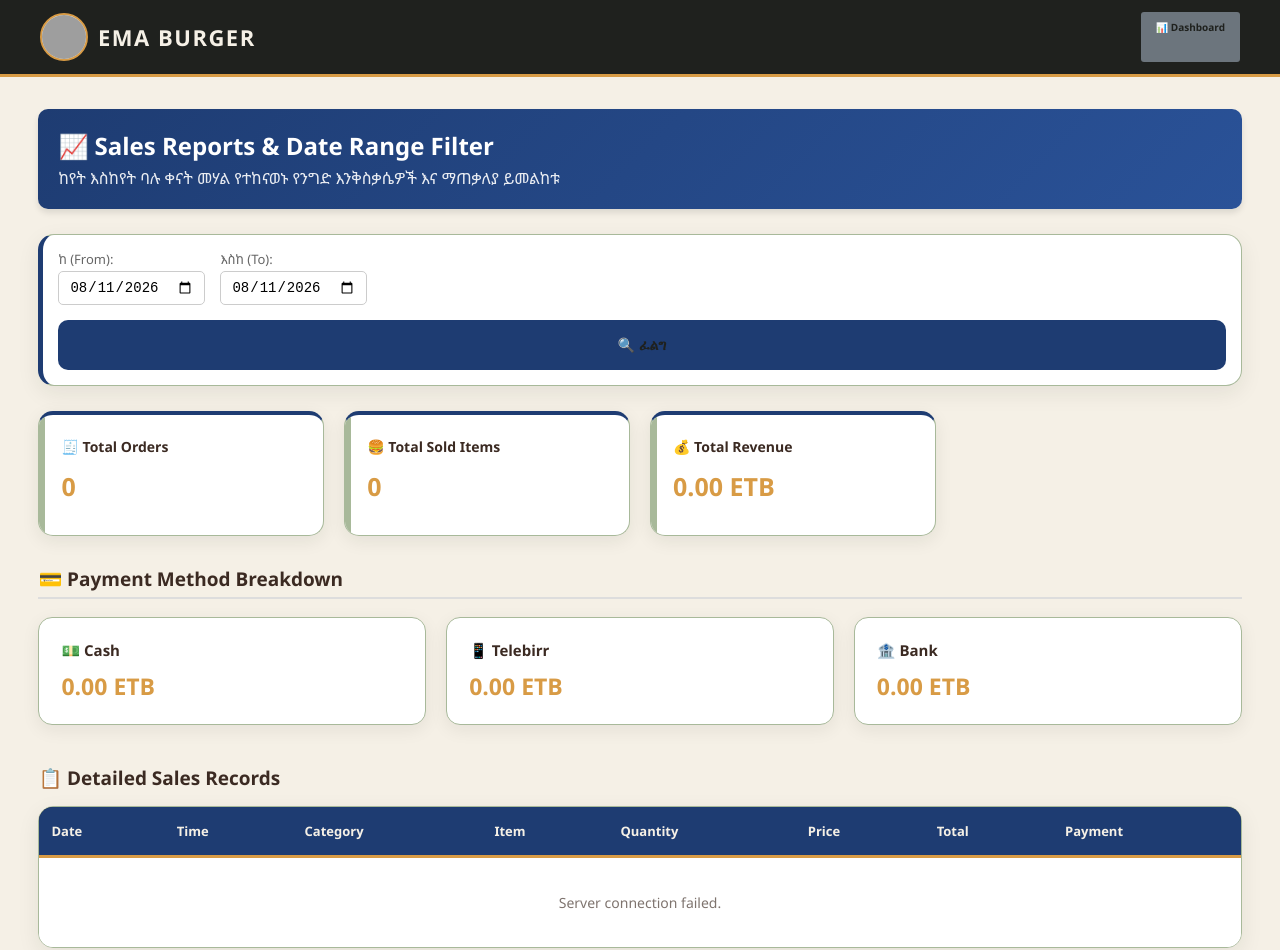
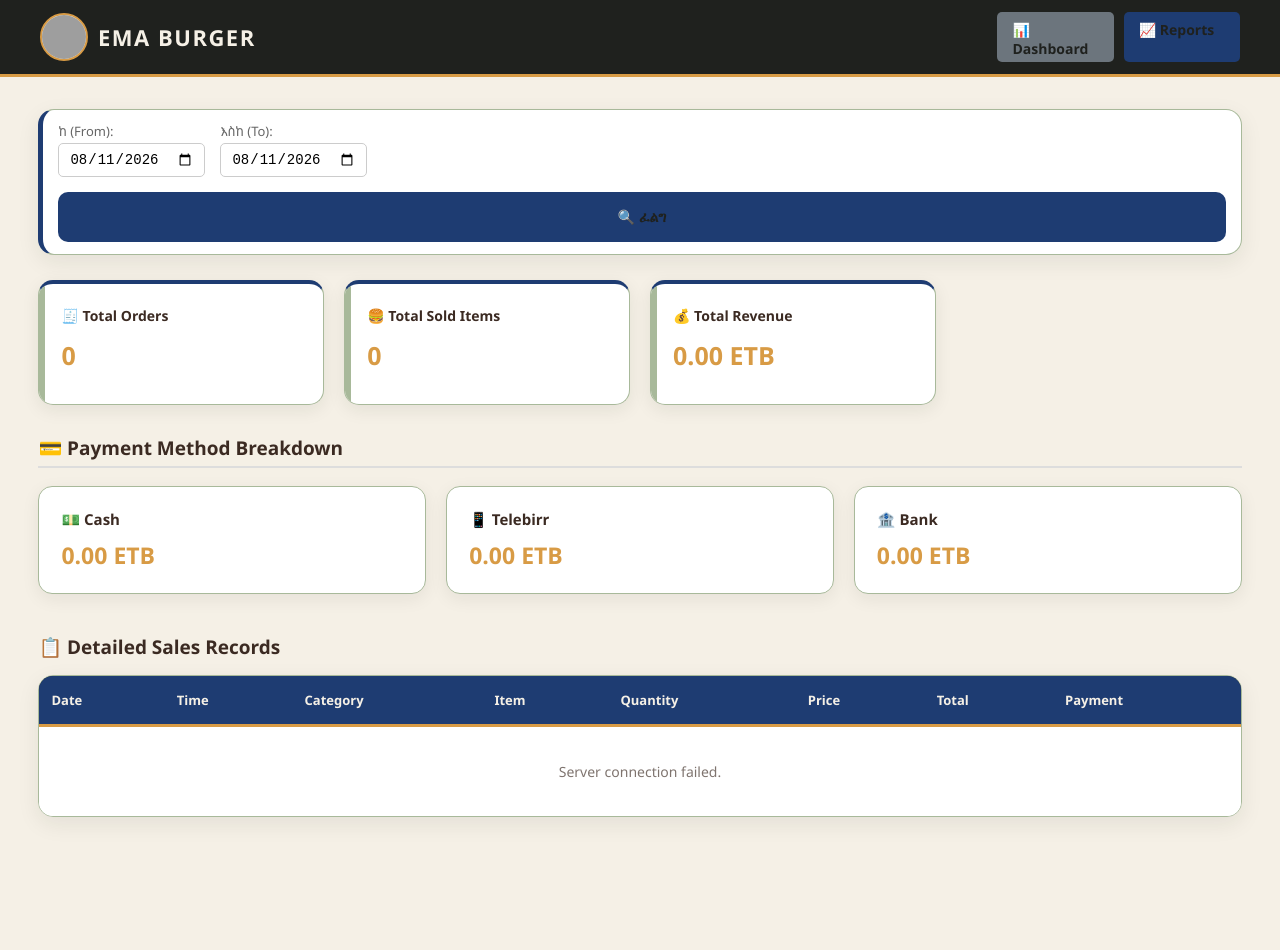
Before and after one commit to birukabera1707-crypto/Ema-Burger, a website: page client/reports.html in a window 1280 px wide. After the commit the page ends 877 px from the top, so only its background shows below. Drawn offline with Linux system fonts and the light colour scheme; no server answers; grey boxes are pictures that could not be loaded.

Commit message:
Remove reports header text and make date range filter compact

```diff
--- a/client/reports.html
+++ b/client/reports.html
@@ -5,16 +5,6 @@
     <meta name="viewport" content="width=device-width, initial-scale=1.0">
     <title>EMA Burger - Sales Reports</title>
     <link rel="stylesheet" href="Style/style.css">
-    <style>
-        .report-header {
-            background: linear-gradient(135deg, #1e3c72, #2a5298);
-            color: white;
-            padding: 20px;
-            border-radius: 10px;
-            margin-bottom: 25px;
-            box-shadow: 0 4px 6px rgba(0,0,0,0.1);
-        }
-    </style>
 </head>
 <body>
 
@@ -25,21 +15,16 @@
             <h1>EMA BURGER</h1>
         </div>
         <div style="display: flex; gap: 10px; align-items: center;">
-            <a href="index.html" class="submit-btn" style="text-decoration: none; padding: 8px 15px; background: #6c757d; font-size: 10px; border-radius: 3px;">📊 Dashboard</a>
+            <a href="index.html" class="submit-btn" style="text-decoration: none; padding: 8px 15px; background: #6c757d; font-size: 14px; border-radius: 5px;">📊 Dashboard</a>
+            <a href="reports.html" class="submit-btn" style="text-decoration: none; padding: 8px 15px; background: #1e3c72; font-size: 14px; border-radius: 5px;">📈 Reports</a>
         </div>
     </nav>
 
     <!-- MAIN -->
     <main class="container">
 
-        <!-- REPORT BANNER TITLE -->
-        <div class="report-header">
-            <h2>📈 Sales Reports & Date Range Filter</h2>
-            <p style="margin: 5px 0 0 0; opacity: 0.9;">ከየት እስከየት ባሉ ቀናት መሃል የተከናወኑ የንግድ እንቅስቃሴዎች እና ማጠቃለያ ይመልከቱ</p>
-        </div>
-
-        <!-- COMPACT DATE RANGE SELECTOR -->
-        <div class="form-card" style="margin-bottom: 25px; padding: 15px; display: flex; gap: 15px; flex-wrap: wrap; align-items: flex-end; border-left: 5px solid #1e3c72;">
+        <!-- COMPACT DATE RANGE SELECTOR (ጽሑፎቹ ጠፍተዋል) -->
+        <div class="form-card" style="margin-bottom: 25px; padding: 12px 15px; display: flex; gap: 15px; flex-wrap: wrap; align-items: flex-end; border-left: 5px solid #1e3c72;">
             <div>
                 <label for="startDate" style="font-size: 13px; color: #666; display: block; margin-bottom: 3px;">ከ (From):</label>
                 <input type="date" id="startDate" style="padding: 7px 10px; font-size: 14px; border-radius: 5px; border: 1px solid #ccc;">
```
